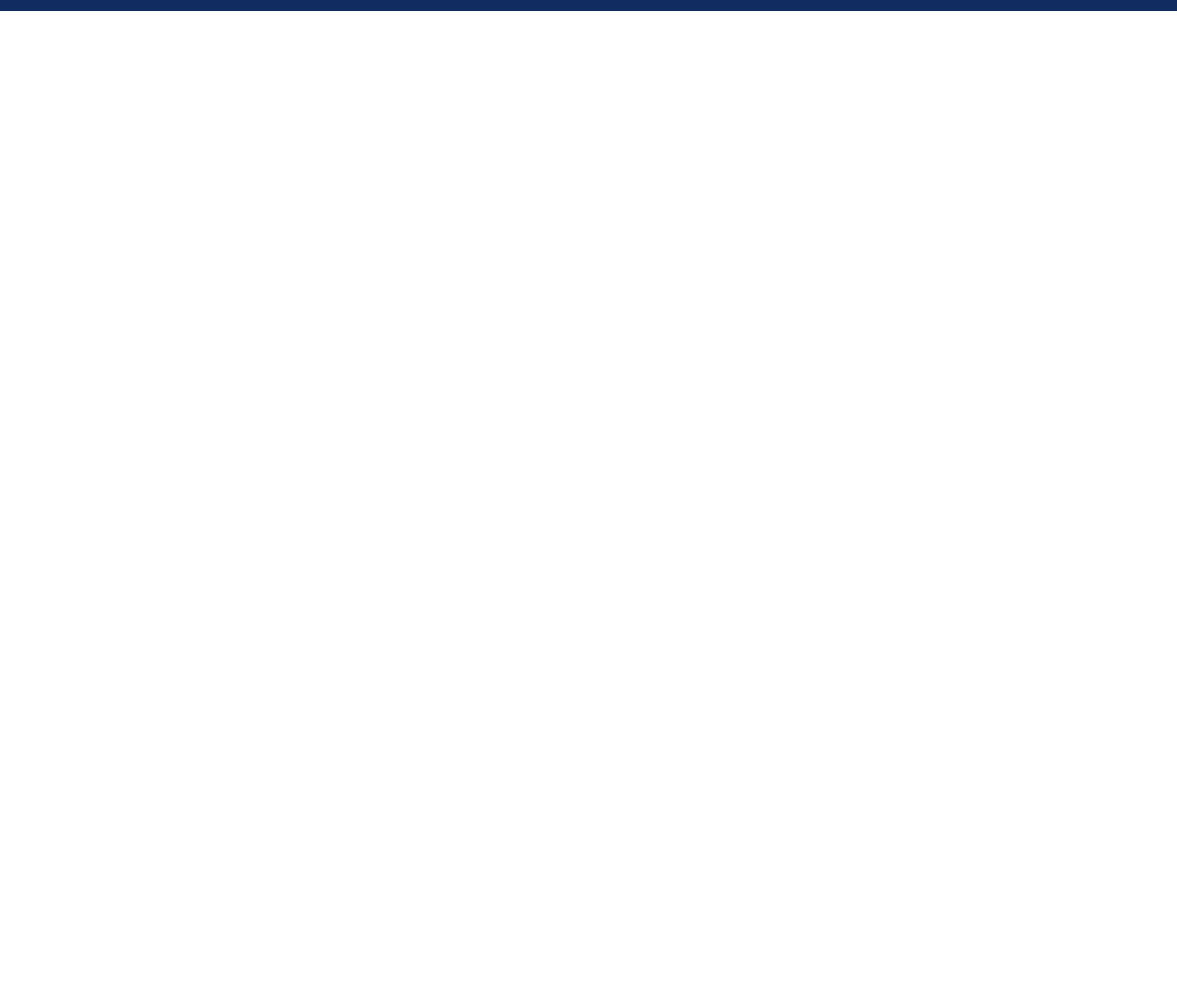
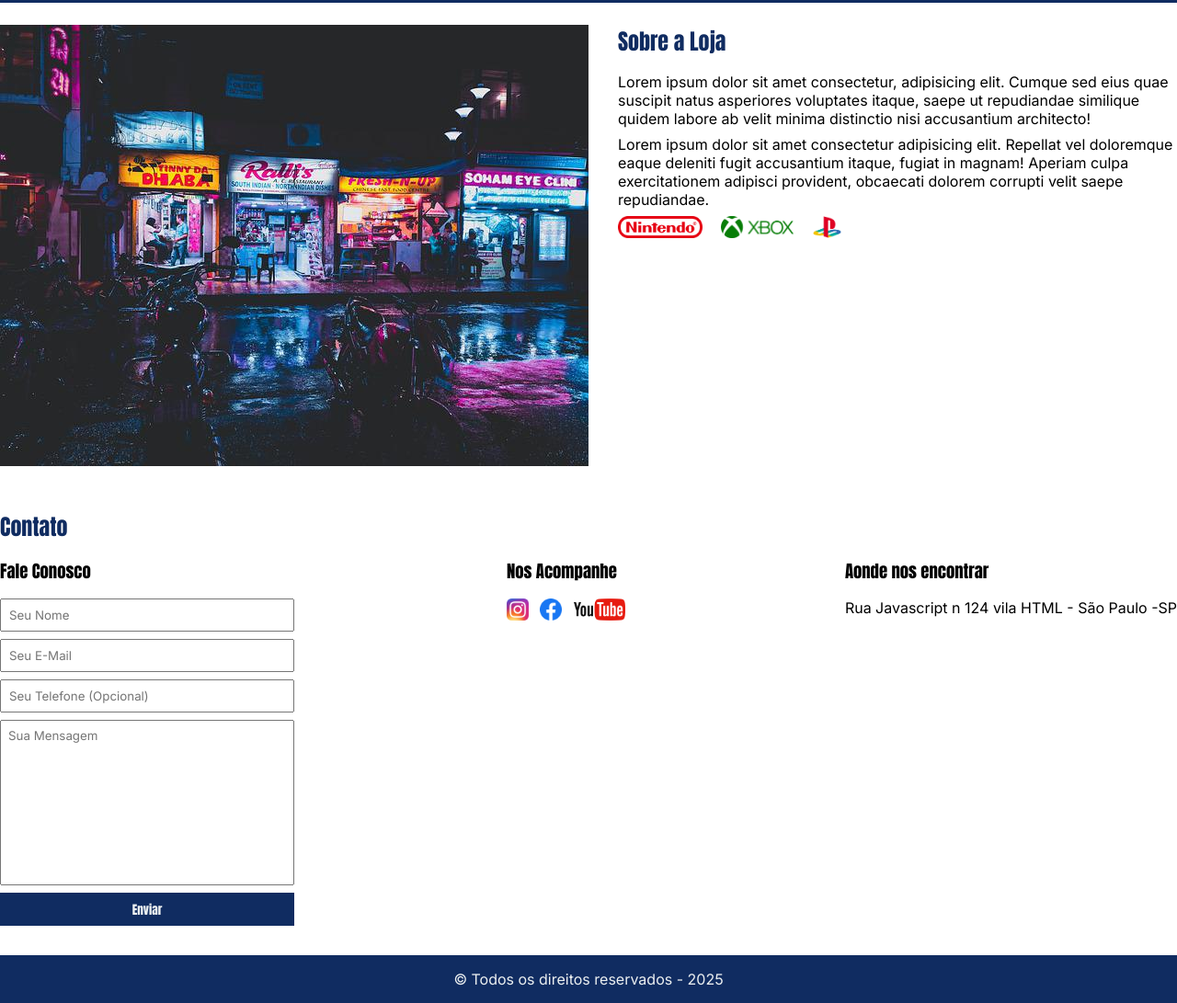
Before and after one commit to MikeLinsmayer/CursoEBAC, a plain HTML site: page modulo5/index.html in a window 1280 px wide. Shown: the part 78-1169 px from the top of the page at 92% size. Before the commit the page ends 800 px from the top, so only its background shows below. Drawn offline with Linux system fonts and the light colour scheme.

Commit message:
finalização do projeto no modulo5

```diff
--- a/modulo5/index.html
+++ b/modulo5/index.html
@@ -5,10 +5,18 @@
     <meta name="Viewport" content="width=device-width, initial-scale=1.0">
     <title>Games Shop - A sua Loja de Games</title>
     <link rel="stylesheet" href="./main.css">
+
+    <link rel="preconnect" href="https://fonts.googleapis.com">
+    <link rel="preconnect" href="https://fonts.gstatic.com" crossorigin>
+    <link href="https://fonts.googleapis.com/css2?family=Anton&display=swap" rel="stylesheet">
+
+    <link rel="preconnect" href="https://fonts.googleapis.com">
+    <link rel="preconnect" href="https://fonts.gstatic.com" crossorigin>
+    <link href="https://fonts.googleapis.com/css2?family=Inter:ital,opsz,wght@0,14..32,100..900;1,14..32,100..900&display=swap" rel="stylesheet">
 </head>
 <body>
     <header>
-        <div>
+        <div class="container">
             <h1>Games Shop</h1>
             <nav>
                 <ul>
@@ -22,5 +30,74 @@
             </nav>
         </div>
     </header>
+    <section id="about">
+        <div class="container">
+            <img class="store-front" src="./images/loja.jpg" alt="fachada da loja games shop" />
+            <div>
+                <h2>Sobre a Loja</h2>
+                <p>
+                    Lorem ipsum dolor sit amet consectetur, adipisicing elit. Cumque sed eius quae suscipit natus asperiores voluptates itaque, saepe ut repudiandae similique quidem labore ab velit minima distinctio nisi accusantium architecto!
+                </p>
+                <p>
+                    Lorem ipsum dolor sit amet consectetur adipisicing elit. Repellat vel doloremque eaque deleniti fugit accusantium itaque, fugiat in magnam! Aperiam culpa exercitationem adipisci provident, obcaecati dolorem corrupti velit saepe repudiandae.
+                </p>
+                <ul class="brands-list">
+                    <li><img src="./images/nintendo.png" alt="nintendo" /></li>
+                    <li><img src="./images/xbox.png" alt="xbox" /></li>
+                    <li><img src="./images/playstation.png" alt="playstation" /></li>
+                </ul>
+            </div>
+        </div>
+    </section>
+    <section id="contact">
+        <div class="container">
+            <h2>Contato</h2>
+            <div class="contact-methods">
+                <div>
+                    <h3>Fale Conosco</h3>
+                    <form>
+                        <input type="text" placeholder="Seu Nome" required />
+                        <input type="email" placeholder="Seu E-Mail" required />
+                        <input type="tel" placeholder="Seu Telefone (Opcional)" />
+                        <textarea placeholder="Sua Mensagem" required></textarea>
+                        <button type="submit">Enviar</button>
+                    </form>
+                </div>
+                <div>
+                    <h3>Nos Acompanhe</h3>
+                    <ul class="social-links">
+                        <li>
+                            <a href="#" title="Siga-nos no Instagram">
+                                <img src="./images/instagram.png" />
+                            </a>
+                        </li>
+                        <li>
+                            <a href="#" title="Siga-nos no Facebook">
+                                <img src="./images/facebook.png" />
+                            </a>
+                        </li>
+                        <li>
+                            <a href="#" title="Siga-nos no nosso canal do youtube">
+                                <img src="./images/youtube.png" />
+                            </a>
+                        </li>
+                    </ul>
+                </div>
+                <div>
+                    <h3>Aonde nos encontrar</h3>
+                    <p>
+                        Rua Javascript n 124 vila HTML - São Paulo -SP
+                    </p>
+                </div>
+            </div>
+        </div>
+    </section>
+    <footer>
+        <div class="container">
+            <p>
+                &copy; Todos os direitos reservados - 2025
+            </p>
+        </div>
+    </footer>
 </body>
 </html>
--- a/modulo5/main.css
+++ b/modulo5/main.css
@@ -3,6 +3,20 @@
     margin: 0;
     padding: 0;
     box-sizing: border-box;
+}
+
+body,
+input,
+textarea {
+    font-family: "Inter", sans-serif;
+}
+
+header,
+section h2,
+section h3,
+form button {
+    font-family: "Anton", sans-serif;
+    font-weight: normal;
 }
 
 /* ESTILO 2 */
@@ -20,6 +34,7 @@ header nav li {
 
 header nav li a {
     color: #ecf0f1;
+    margin-left: 16px;
     text-decoration: none;
 }
 
@@ -31,8 +46,108 @@ header nav li a {
 }
 
 /* ESTILO 4 */
-header .container {
+header .container,
+section .container {
     display: flex;
     align-items: center;
     justify-content: space-between;
 }
+
+.brands-list img {
+    height: 24px;
+    margin-right: 8px;
+}
+
+.brands-list li {
+    display: inline;
+    margin-right: 8px;
+}
+
+section .container {
+    align-items: flex-start;
+}
+
+section {
+    padding: 24px 0;
+}
+
+section h2 {
+    margin-bottom: 16px;
+    color: #102c61;
+}
+
+section p {
+
+    margin-bottom: 8px;
+}
+
+.store-front {
+    margin-right: 32px;
+
+}
+
+.social-links img{
+    height: 24px;
+}
+
+.social-links li {
+    display: inline;
+    margin-right: 8px;
+}
+
+.social-links li a {
+    text-decoration: none;
+}
+
+#contact .container {
+    display: block;
+}
+
+.contact-methods {
+    display: flex;
+    justify-content: space-between;
+}
+
+form input,
+form textarea,
+form button {
+    display: block;
+    width: 320px;
+    margin-bottom: 8px;
+    padding: 8px;
+}
+
+form textarea {
+    resize: none;
+    height: 180px;
+
+}
+
+section h3 {
+    margin-bottom: 16px;
+}
+
+form button {
+    background-color: #102c61;
+    color:#ecf0f1;
+    border: none;
+    cursor: pointer;
+}
+
+form button:hover {
+    background-color: #1154d1;
+}
+
+input:focus, textarea:focus {
+    outline-color: #102c61;
+}
+
+footer {
+    background-color: #102c61;
+    color: #ecf0f1;
+    padding: 16px 0;
+}
+
+footer p {
+    text-align: center;
+}
```
Also changed, not shown: modulo5/images/facebook.png (added), modulo5/images/instagram.png (added), modulo5/images/loja.jpg (added), modulo5/images/nintendo.png (added), modulo5/images/playstation.png (added), modulo5/images/xbox.png (added), modulo5/images/youtube.png (added).
